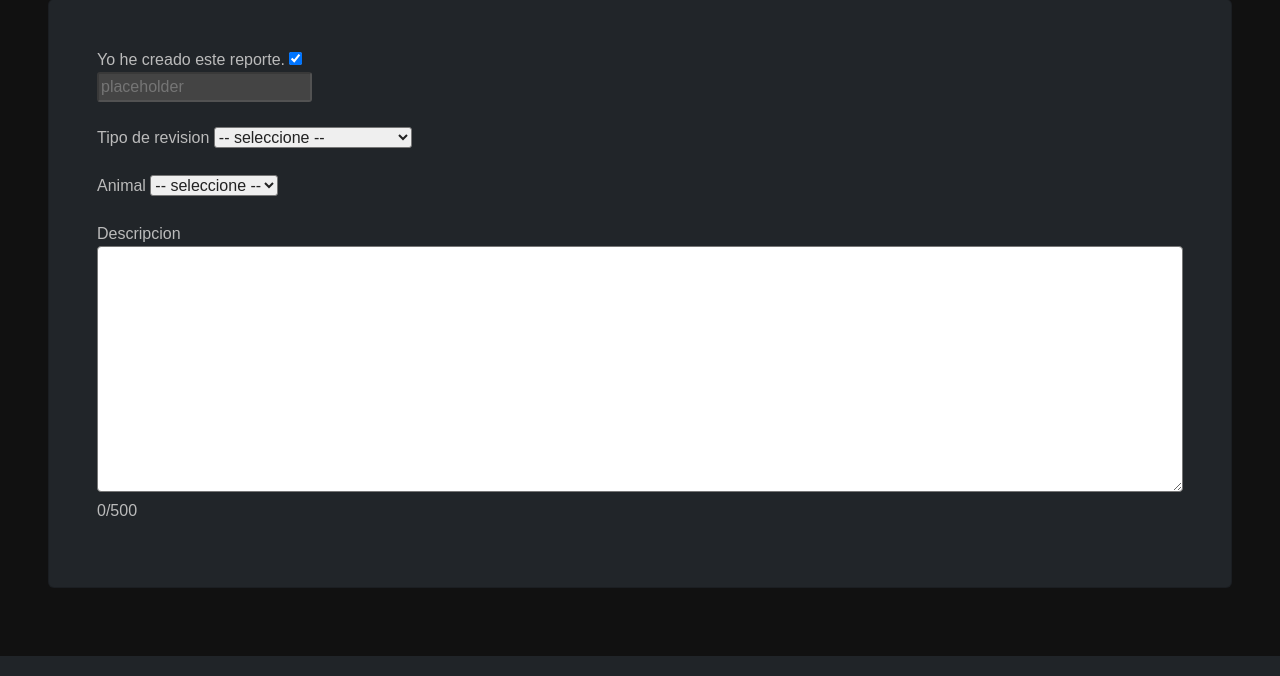
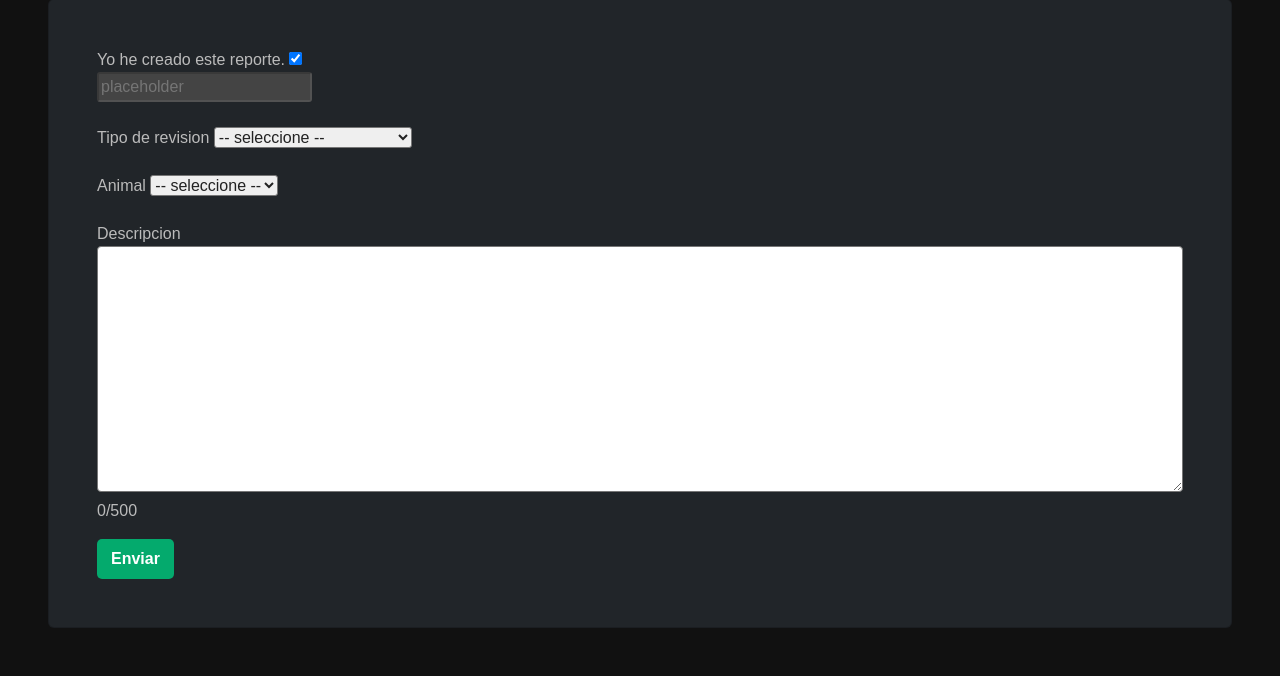
Before and after one commit to Gabrielbello19/Proyecto-granja, a PHP site: page /vista/modulos/main/reporte.php in a window 1280 px wide. Shown: the part 144-820 px from the top of the page. Run offline with PHP 8.4, Linux system fonts and the light colour scheme.

Commit message:
boton de submit

```diff
--- a/vista/css/style.css
+++ b/vista/css/style.css
@@ -2,8 +2,22 @@ input:disabled {
     background-color: #444;
 }
 
-input[type="text"], input[type="number"],select {
+input[type="text"], input[type="number"], input[type="date"], select {
     border-radius: 3px;
+}
+
+input[type="submit"] {
+    font-weight: bold;
+    color: white;
+    background-color: #04AA6D;
+    border-radius: 5px;
+    padding: 8px 14px;
+    border: none;
+}
+
+input[type="submit"]:hover {
+    background-color: #04cA3D;
+
 }
 
 p, label {
--- a/vista/modulos/main/reporte.php
+++ b/vista/modulos/main/reporte.php
@@ -57,6 +57,7 @@
                     <textarea name="mensaje" rows="10"></textarea>
                     <p>0/500</p>
 
+                    <input type="submit" value="Enviar">
                 </form>
             </div>
         </div>
```
